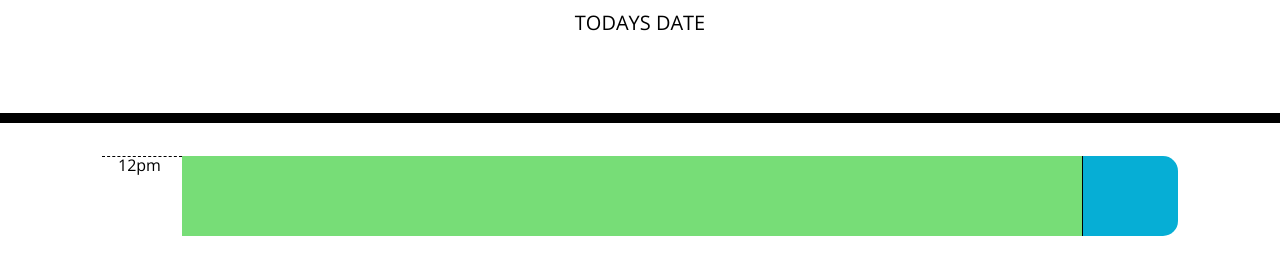
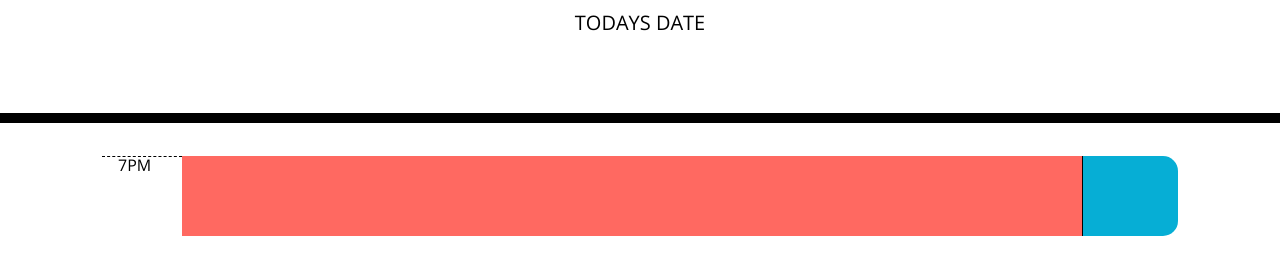
Before and after one commit to mcstewart76/DayPlanner, a plain HTML site: page index.html in a window 1280 px wide. Shown: the part 181-456 px from the top of the page. Drawn offline with nearby package versions, Linux system fonts and the light colour scheme; files that its build step writes are made by us from their sources.

Commit message:
Adding time functionality to javascript file

```diff
--- a/assets/js/script.js
+++ b/assets/js/script.js
@@ -0,0 +1,21 @@
+//Moment times
+var currentTime = moment();
+// append times to blocks
+var currentHour = currentTime.format("hA")
+
+if(currentTime.format("hA") == currentHour){
+ $("#hour").text(currentHour);
+ $("#descriptBox").addClass("present");
+//  $("#descriptBox").removeClass("past")
+
+}
+
+//create rows by appending classes
+
+
+//text box
+//at current time change color
+//using if statement and local variable for current time
+
+//save button on click function
+//save button local storage
--- a/index.html
+++ b/index.html
@@ -4,8 +4,6 @@
     <meta charset="UTF-8">
     <meta http-equiv="X-UA-Compatible" content="IE=edge">
     <meta name="viewport" content="width=device-width, initial-scale=1.0">
-    <link rel="stylesheet" href="/assets/styles/reset.css">
-    <link rel="stylesheet" href="/assets/styles/style.css">
     <script defer src="assets/js/script.js"></script>
     <title>Day Planner</title>
 </head>
@@ -27,7 +25,7 @@
       href="https://fonts.googleapis.com/css?family=Open+Sans&display=swap"
       rel="stylesheet"
     />
-    <link rel="stylesheet" href="style.css" />
+    <link rel="stylesheet" href="/assets/styles/style.css" />
     <title>Work Day Scheduler</title>
   </head>
 
@@ -38,13 +36,10 @@
       <p id="currentDay" class="lead">TODAYS DATE</p>
     </header>
     <div class="container ">
-      <!-- Timeblocks go here -->
       <div class="row justify-content-center d-flex flex-nowrap">
-        <div class="hour pl-3 d-flex ">12pm</div>
-        <div class="description future px-1 d-flex"></div>
+        <div class="hour pl-3 d-flex" id="hour">12pm</div>
+        <div class="description past px-1 d-flex" id="descriptBox"></div>
         <div class="saveBtn m-0 d-flex"></div>
-
-
       </div>
     </div>
 
```
